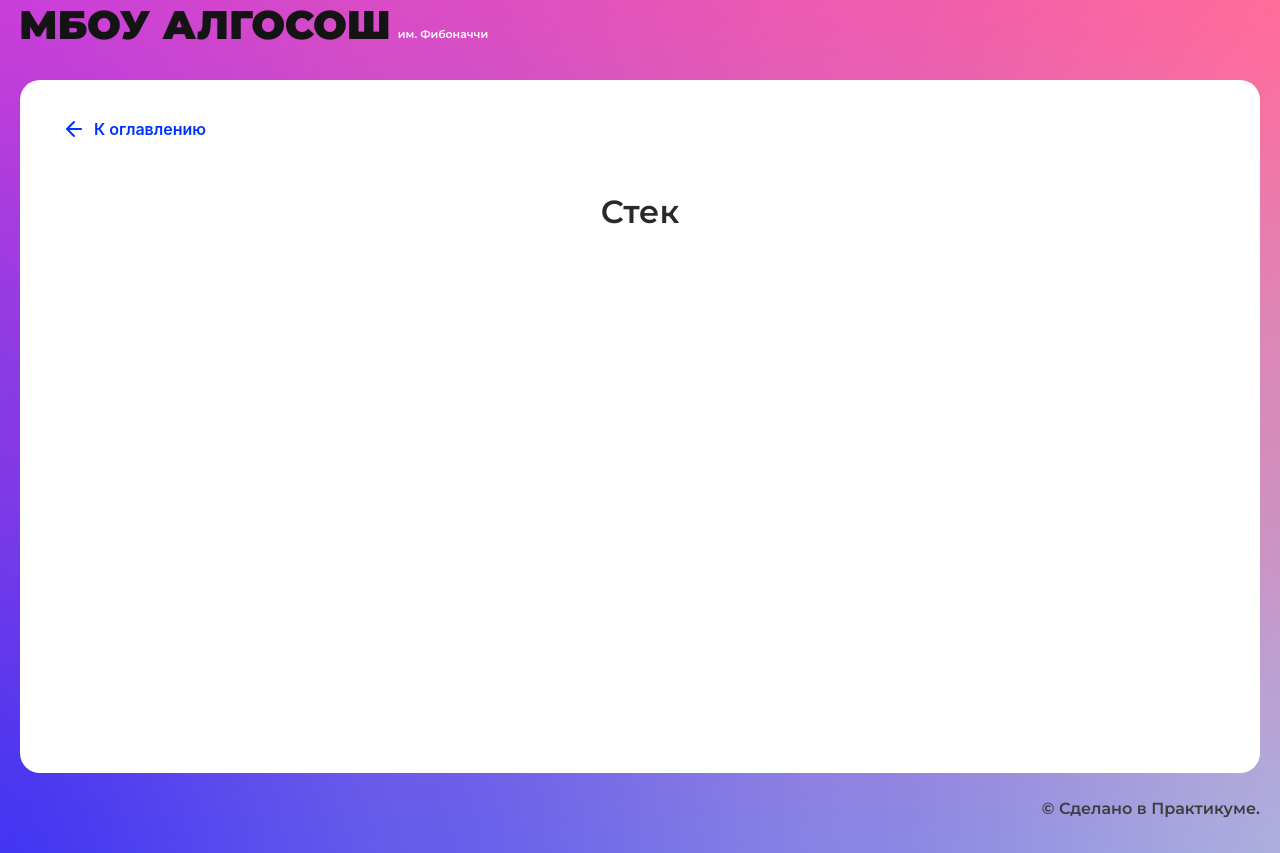
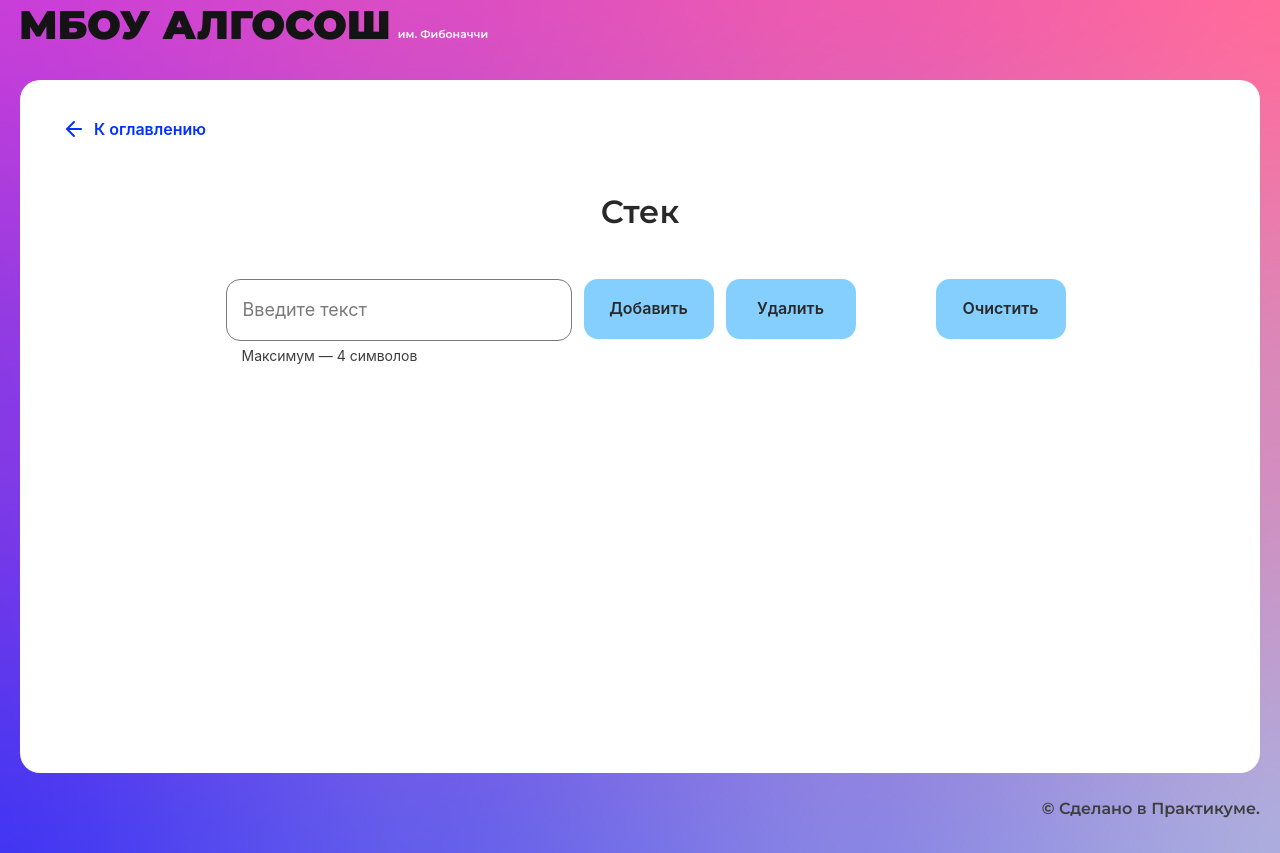
Before and after one commit to iuliya21/fibonacci-school, a React (Create React App) app: page /stack in a window 1280 px wide. Built offline with nearby package versions, Linux system fonts and the light colour scheme.

Commit message:
stack-page start

```diff
--- a/src/components/sorting-page/sorting-page.tsx
+++ b/src/components/sorting-page/sorting-page.tsx
@@ -39,7 +39,7 @@ export const SortingPage: React.FC = () => {
   };
 
   const createArray = () => {
-    const minLength = 15;
+    const minLength = 3;
     const maxLength = 17;
     setArrayNumbers(
       randomArr(minLength, maxLength).map((num) => ({
@@ -62,7 +62,7 @@ export const SortingPage: React.FC = () => {
     const arrayCopy = arrayNumbers.map((number) => ({
       ...number,
       sorted: false,
-      sorting: false
+      sorting: false,
     }));
     setArrayNumbers(arrayCopy);
 
@@ -76,7 +76,7 @@ export const SortingPage: React.FC = () => {
             sorting: index === i,
           }))
         );
-        await animate(1000);
+        await animate(500);
 
         for (let j = i + 1; j < arrayCopy.length; j++) {
           setArrayNumbers((prevNumbers) =>
@@ -85,7 +85,7 @@ export const SortingPage: React.FC = () => {
               sorting: index === i || index === j,
             }))
           );
-          await animate(1000);
+          await animate(500);
 
           const shouldSwap =
             order === "descending"
@@ -129,14 +129,14 @@ export const SortingPage: React.FC = () => {
               sorting: index === j - 1 || index === j,
             }))
           );
-          await animate(1000);
+          await animate(500);
           setArrayNumbers((prevNumbers) =>
             prevNumbers.map((number, index) => ({
               ...number,
               sorting: index === j || index === j + 1,
             }))
           );
-          await animate(1000);
+          await animate(500);
 
           const shouldSwap =
             order === "descending"
@@ -150,7 +150,6 @@ export const SortingPage: React.FC = () => {
           }
           setArrayNumbers([...arrayCopy]);
         }
-
         arrayCopy[arrayCopy.length - i - 1] = {
           ...arrayCopy[arrayCopy.length - i - 1],
           sorted: true,
@@ -219,8 +218,8 @@ export const SortingPage: React.FC = () => {
               sorting
                 ? ElementStates.Changing
                 : sorted
-                  ? ElementStates.Modified
-                  : ElementStates.Default
+                ? ElementStates.Modified
+                : ElementStates.Default
             }
           />
         ))}
--- /dev/null
+++ b/src/components/stack-page/stack-page.module.css
@@ -0,0 +1,16 @@
+.container {
+  display: flex;
+  min-width: 630px;
+  column-gap: 12px;
+}
+
+.main {
+  display: flex;
+  column-gap: 80px;
+  margin: 0 auto;
+  max-width: 829px;
+}
+
+.stack {
+
+}
--- a/src/components/stack-page/stack-page.tsx
+++ b/src/components/stack-page/stack-page.tsx
@@ -1,10 +1,45 @@
-import React from "react";
+import React, { useEffect, useState } from "react";
 import { SolutionLayout } from "../ui/solution-layout/solution-layout";
+import { Input } from "../ui/input/input";
+import styles from "./stack-page.module.css";
+import { Button } from "../ui/button/button";
+import Stack from "../../types/stack";
+import { Circle } from "../ui/circle/circle";
 
 export const StackPage: React.FC = () => {
+
+  const stack = new Stack<string>();
+
+  const [inputValue, setInputValue] = useState<string>("");
+  const [stackElements, setStackElements] = useState<string[]>([]);
+  const [loading, setLoading] = useState(false);
+
+  const handleInputChange = (event: React.ChangeEvent<HTMLInputElement>) => {
+    setInputValue(event.target.value);
+  };
+
+  const addButton = () => {
+    stack.push(inputValue);
+    setStackElements([...stack.elements]);
+    console.log(stack.elements);
+  }
+
   return (
     <SolutionLayout title="Стек">
-
+      <div className={styles.main}>
+        <div className={styles.container}>
+          <Input maxLength={4} isLimitText={true} value={inputValue}
+            onChange={handleInputChange}/>
+          <Button text="Добавить" onClick={addButton}/>
+          <Button text="Удалить" />
+        </div>
+        <Button text="Очистить" />
+      </div>
+      <div className={styles.stack}>
+        {stackElements.map((char, index) => (
+          <Circle key={index} letter={char}/>
+        ))}
+      </div>
     </SolutionLayout>
   );
 };
--- /dev/null
+++ b/src/types/stack.ts
@@ -0,0 +1,24 @@
+export default class Stack<T> {
+  private data: Array<T> = [];
+
+  public push(item: T) {
+    this.data.push(item);
+  }
+
+  public pop(): T | undefined {
+    return this.data.pop();
+  }
+
+  public clear() {
+    this.data = [];
+  }
+
+  get elements(): T[] {
+    return this.data;
+  }
+
+  get size(): number {
+    return this.data.length;
+  }
+
+ }
```
